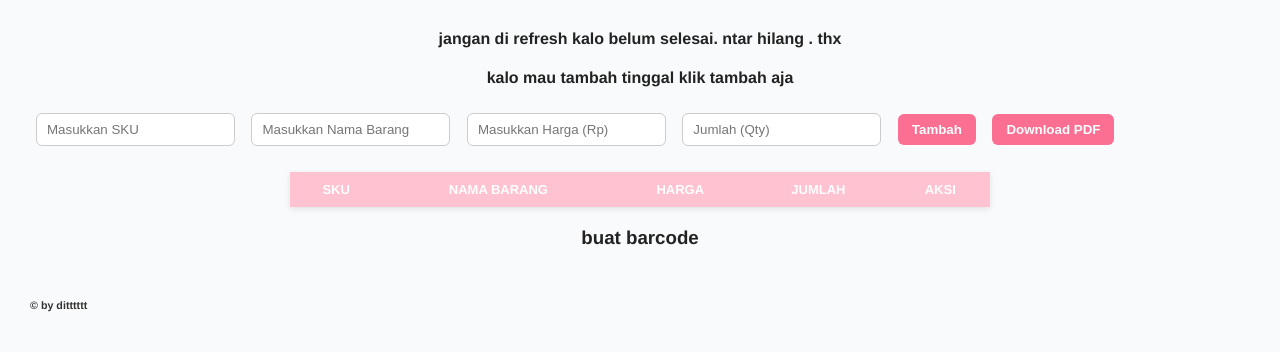
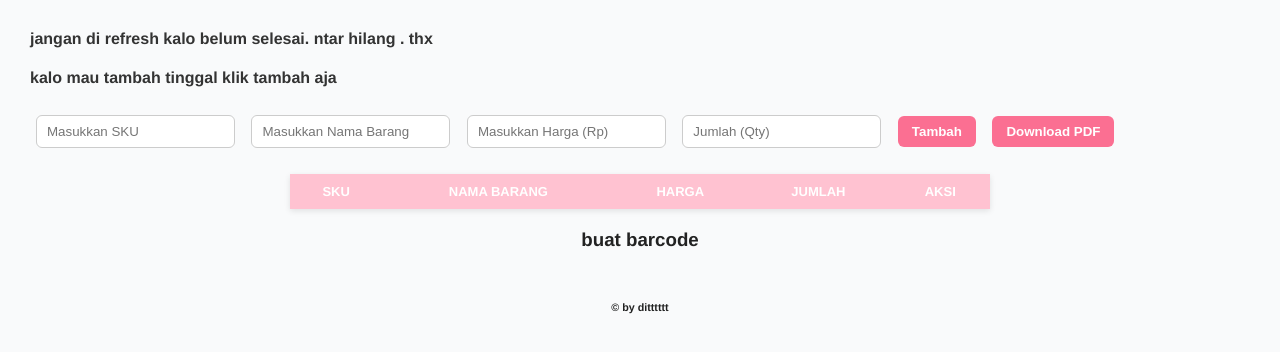
Before and after one commit to praditarsyd/barcod-uy, a plain HTML site: page index.html in a window 1280 px wide. Drawn offline with nearby package versions, Linux system fonts and the light colour scheme.

Commit message:
style.css

```diff
--- a/style.css
+++ b/style.css
@@ -6,7 +6,7 @@ body {
   margin: 30px;
 }
 
-h2, h3 ,h4,h5{
+h2, h3 ,h6,h5{
   color: #222;
   text-align: center;
   margin-bottom: 20px;
```
